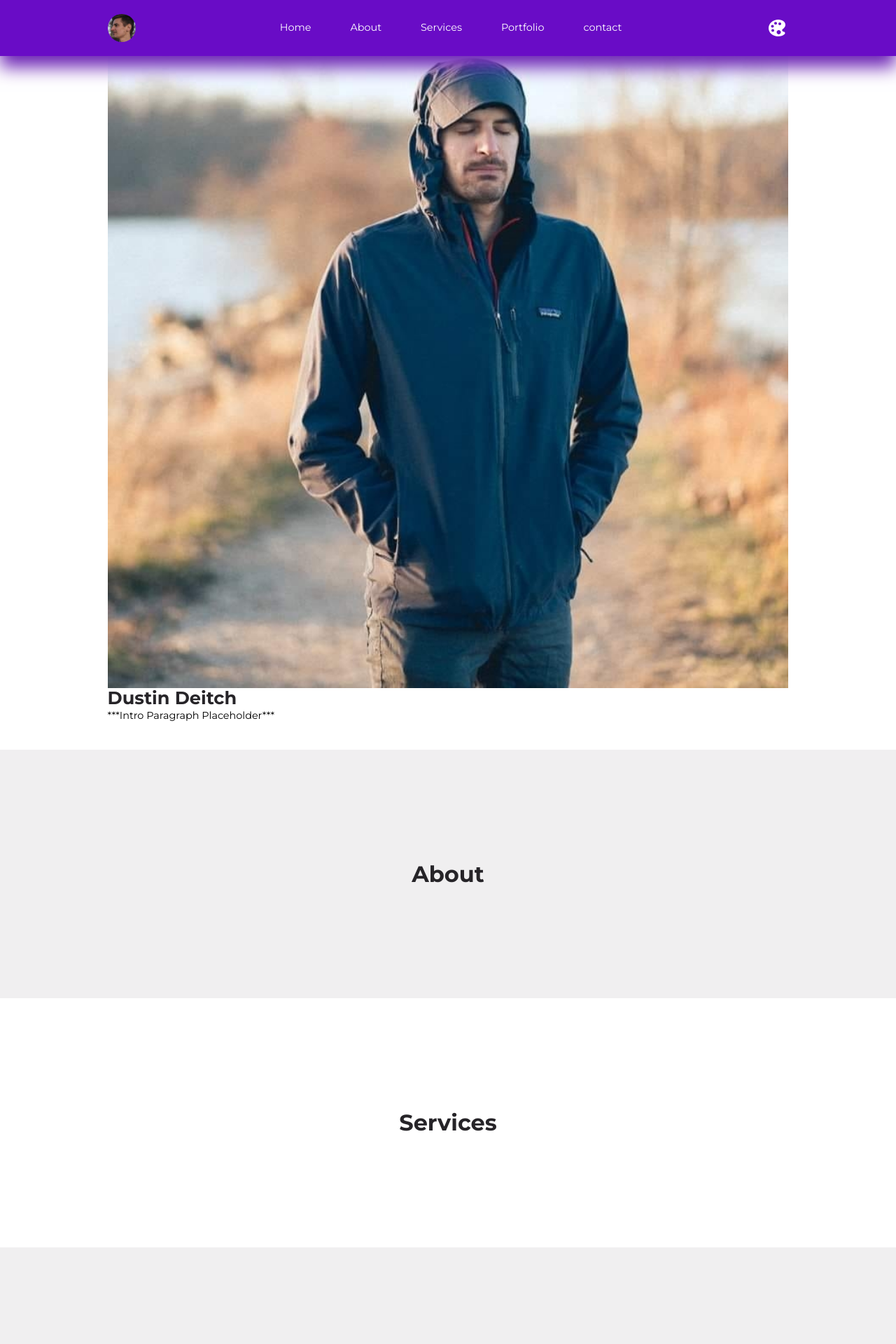
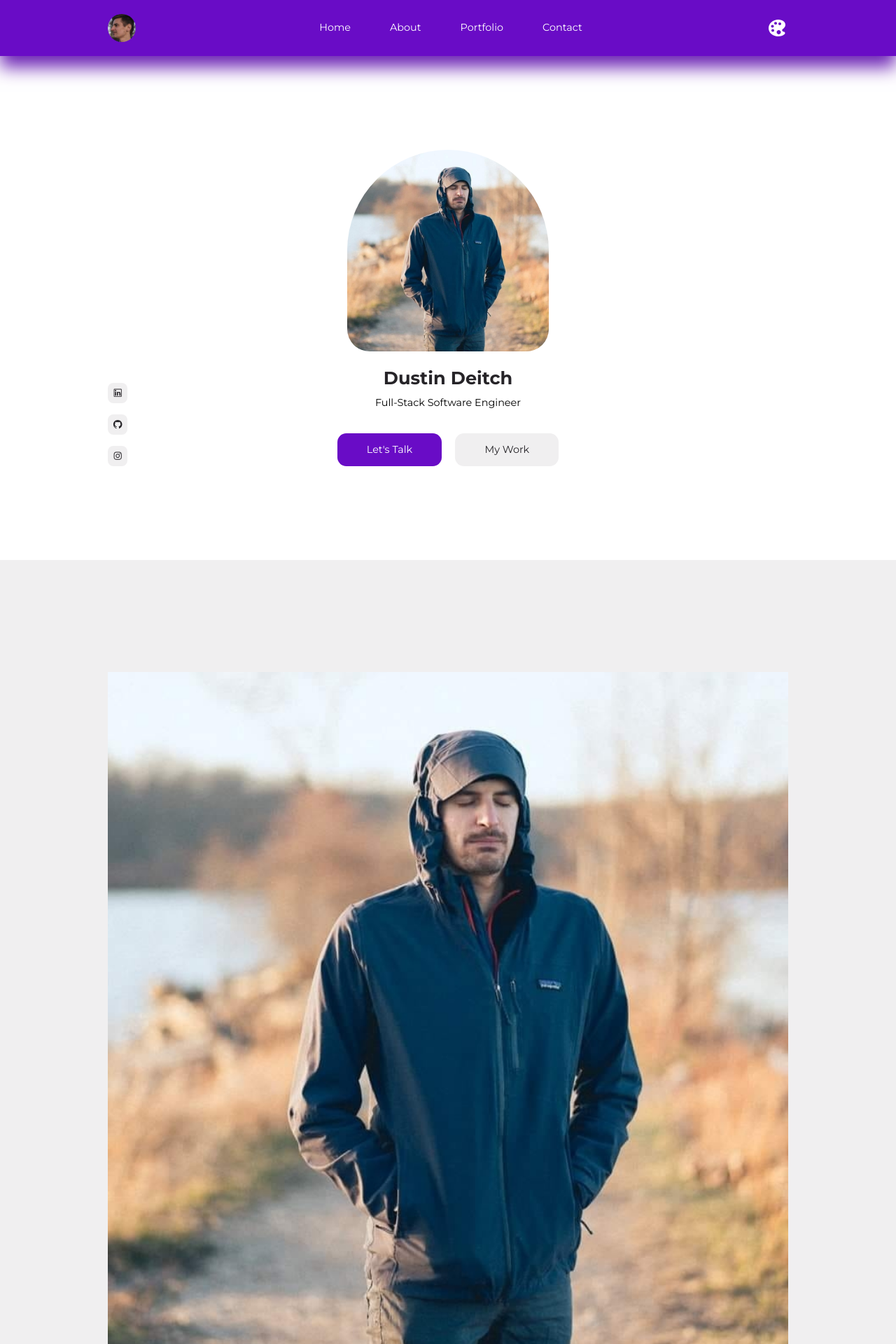
Before and after one commit to DeitchDustin/Portfolio-Website, a React (Create React App) app: page / in a window 1280 px wide. Shown: the top 1920 px of the page at 70% size. Built offline with nearby package versions, Linux system fonts and the light colour scheme.

Commit message:
Finalizing Draft of Header, working on About

```diff
--- a/src/App.jsx
+++ b/src/App.jsx
@@ -1,9 +1,9 @@
 import Navbar from './sections/navbar/Navbar';
 import Header from './sections/header/Header';
 import About from './sections/about/About';
-import Services from './sections/services/Services';
+// import Services from './sections/services/Services';
 import Portfolio from './sections/portfolio/Portfolio';
-import Testimonials from './sections/testimonials/Testimonials';
+// import Testimonials from './sections/testimonials/Testimonials';
 import FAQs from './sections/faqs/FAQs';
 import Contact from './sections/contact/Contact';
 import Footer from './sections/footer/Footer';
@@ -16,9 +16,9 @@ const App = () => {
       <Navbar/>
       <Header/>
       <About/>
-      <Services/>
+      {/* <Services/> */}
       <Portfolio/>
-      <Testimonials/>
+      {/* <Testimonials/> */}
       <FAQs/>
       <Contact/>
       <Footer/>
--- a/src/sections/about/About.jsx
+++ b/src/sections/about/About.jsx
@@ -1,9 +1,31 @@
 import './about.css';
+import AboutImage from '../../assets/about.jpg';
+import CV from '../../assets/cv.pdf';
+import {HiDownload} from 'react-icons/hi'
 
 const About = () => {
   return (
     <section id="about">
-      <h2>About</h2>
+      <div className="container about__container">
+        <div className='about__left'>
+          <div className='about__portrait'>
+            <img src={AboutImage} alt='Description' />
+          </div>
+        </div>
+        <div className='about__right'>
+          <h2>About Me</h2>
+          <div className='about__cards'></div>
+          <p>
+            As a former geologist, Navy veteran, and Pacific Crest Trail 'Thru' Hiker, I've traversed many different paths that have each imparted valuable lessons and skills. From working alongside diverse groups of people in the Navy, to enduring and adapting to various environments and conditions as a field geologist, my experiences have equipped me with a breadth of knowledge and expertise.
+          </p>
+          <p>
+            Currently, I am embarking on a new journey as a software developer, having completed the Hack Reactor advanced software engineering immersive program, which provided me with over 1000 hours of coursework to hone my technical skills.
+
+            With a history of overcoming challenges and adapting to different learning environments, I'm confident in my ability to thrive in the tech industry. I am eager to tackle new challenges and continue expanding my skillset in the exciting world of software development.
+          </p>
+          <a href={CV} download='DeitchDustin-Resume.pdf' className='btn primary'> Download Resume <HiDownload/></a>
+        </div>
+      </div>
     </section>
   )
 }
--- a/src/sections/header/Header.jsx
+++ b/src/sections/header/Header.jsx
@@ -7,19 +7,21 @@ const Header = () => {
     <header id="header">
       <div className="container header__container">
         <div className="header__profile">
-          <img src={HeaderImage} alt="Header Portrait"/>
+          <img src={HeaderImage} alt="Header Portait" />
         </div>
         <h3>Dustin Deitch</h3>
         <p>
-          ***Intro Paragraph Placeholder***
+        Full-Stack Software Engineer
         </p>
-        <a href="#contact">Lets Talk</a>
-        <a href="#portfolio">My Work</a>
-      </div>
-      <div className="header__socials">
-        {
-          data.map(item => <a key={item.id} href={item.link} target="_blank" rel="noopener noreferrer">{item.icon}</a>)
-        }
+        <div className="header__cta">
+          <a href="#contact" className='btn primary'>Let's Talk</a>
+          <a href="#portfolio" className='btn light'>My Work</a>
+        </div>
+        <div className="header__socials">
+          {
+            data.map(item => <a key={item.id} href={item.link} target="_blank" rel="noopener noreferrer">{item.icon}</a>)
+          }
+        </div>
       </div>
     </header>
   )
--- a/src/sections/header/data.js
+++ b/src/sections/header/data.js
@@ -4,10 +4,10 @@ import {AiFillGithub} from 'react-icons/ai';
 //import {AiOutlineTwitter} from 'react-icons/ai';
 
 const data = [
-  {id:1, link: 'https://www.instagram.com/turtles4days/', icon: <AiOutlineInstagram/>},
-  // {id:1, link: '', icon: <AiOutlineTwitter/>},
-  {id:3, link: 'https://www.linkedin.com/in/deitchdustin/', icon: <AiOutlineLinkedin/>},
-  {id:4, link: 'https://github.com/DeitchDustin', icon: <AiFillGithub/>},
+  {id:1, link: 'https://www.linkedin.com/in/deitchdustin/', icon: <AiOutlineLinkedin/>},
+  {id:2, link: 'https://github.com/DeitchDustin', icon: <AiFillGithub/>},
+  {id:3, link: 'https://www.instagram.com/turtles4days/', icon: <AiOutlineInstagram/>}
+  // {id:4, link: '', icon: <AiOutlineTwitter/>},
 ]
 
 export default data
--- a/src/sections/header/header.css
+++ b/src/sections/header/header.css
@@ -0,0 +1,92 @@
+header {
+  margin-top: 5rem;
+  height: calc(100vh - 5rem);
+  display: grid;
+  place-items: center;
+  background: var(--color-white);
+  transition: var(--transition);
+}
+
+.header__container {
+  display: flex;
+  flex-direction: column;
+  align-items: center;
+  position: relative;
+}
+
+.header__profile {
+  width: 18rem;
+  height: 18rem;
+  border-radius: 9rem 9rem 2rem 2rem;
+  overflow: hidden;
+  margin-bottom: 1.5rem;
+}
+
+.header__container p {
+  width: 35rem;
+  text-align: center;
+  margin: 0.6rem 0 2rem;
+}
+
+.header__cta {
+  display: flex;
+  align-items: center;
+  gap: 1.2rem;
+}
+
+.header__socials {
+  position: absolute;
+  left: 0;
+  bottom: 0;
+  display: flex;
+  flex-direction: column;
+  gap: 1rem;
+}
+
+.header__socials a {
+  width: 1.8rem;
+  aspect-ratio: 1/1;
+  background: var(--color-light);
+  color: var(--color-black);
+  display: grid;
+  place-items: center;
+  border-radius: var(--border-radius-3);
+}
+
+.header__socials a:hover {
+  background: var(--color-primary);
+  color: var(--color-white);
+  transform: translateX(-0.5rem);
+}
+
+
+/* MEDIA QUERIES (tablets) */
+@media screen and (max-width: 1024px) {
+  header {
+      margin-top: 0;
+      height: 100vh;
+  }
+}
+
+
+/* MEDIA QUERIES (tablets) */
+@media screen and (max-width: 600px) {
+  .header__profile {
+      width: 14rem;
+      height: 17rem;
+      max-width: 60%;
+      max-height: 35vh;
+  }
+
+  .header__container p {
+      width: 100%;
+  }
+
+  .header__cta {
+      gap: 1rem;
+  }
+
+  .header__socials {
+      display: none;
+  }
+}
--- a/src/sections/navbar/data.js
+++ b/src/sections/navbar/data.js
@@ -2,9 +2,9 @@
 const data = [
   {id: 1, link: '#', title: 'Home'},
   {id: 2, link: '#about', title: 'About'},
-  {id: 3, link: '#services', title: 'Services'},
+  // {id: 3, link: '#services', title: 'Services'},
   {id: 4, link: '#portfolio', title: 'Portfolio'},
-  {id: 5, link: '#contact', title: 'contact'}
+  {id: 5, link: '#contact', title: 'Contact'}
 ]
 
 export default data;
```
Also changed, not shown: src/assets/about.jpg.
